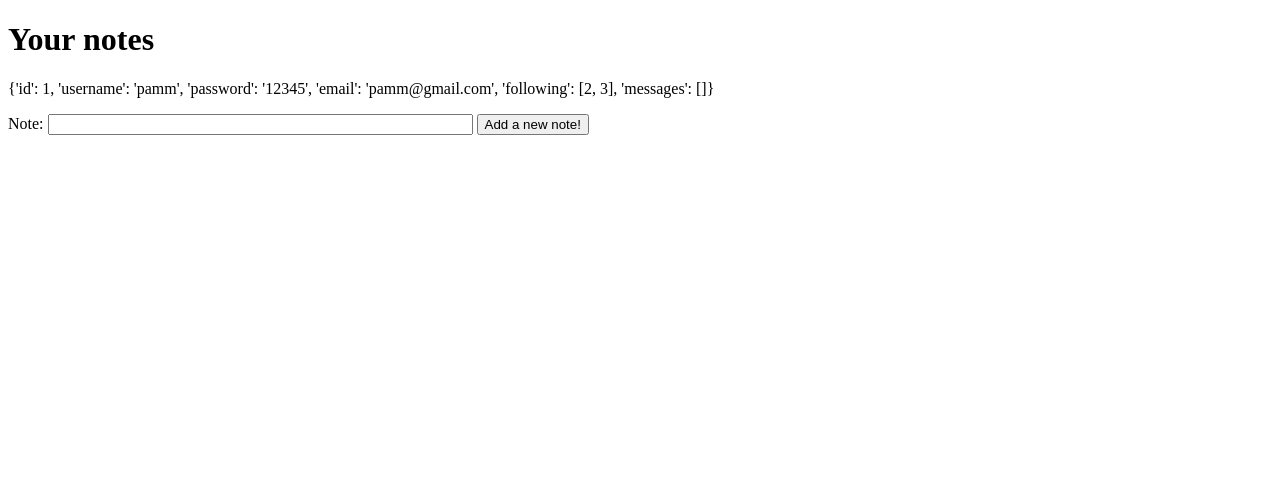
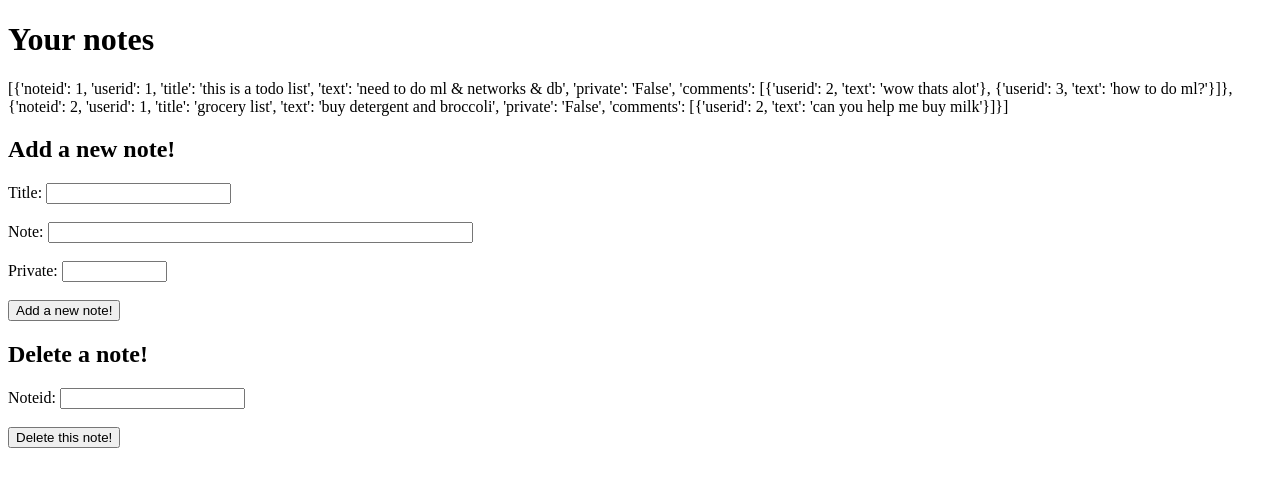
Before and after one commit to pammelang/list-rest, a Flask app: page /notes in a window 1280 px wide. Shown: the top 487 px of the page. Run offline with Flask 2, Linux system fonts and the light colour scheme.

Commit message:
Chages made
To notes/cmments routes

```diff
--- a/app/app.py
+++ b/app/app.py
@@ -4,6 +4,7 @@ from forms import SignupForm, NoteForm, CommentForm
 from flask_sqlalchemy import SQLAlchemy
 import tempfile
 import os.path
+
 
 
 
@@ -17,7 +18,68 @@ app.config['SQLALCHEMY_DATABASE_URI'] = 'sqlite:///' + os.path.join(tempfile.get
 db = SQLAlchemy(app)
 login_manager = LoginManager()
 login_manager.init_app(app)
-data = json.load(open('data.json'))
+
+users = [
+    {
+        "id": 1,
+        "username": "pamm",
+        "password": "12345",
+        "email": "pamm@gmail.com",
+        "following": [2, 3],
+        "messages": []
+    },
+    {
+        "id": 2,
+        "username": "val",
+        "password": "12345",
+        "email": "val@gmail.com",
+        "following": [1, 3],
+        "messages": []
+    },
+    {
+        "id": 3,
+        "username": "tom",
+        "password": "12345",
+        "email": "tom@gmail.com",
+        "following": [1, 2],
+        "messages": []
+    },
+    {
+        "id": 4,
+        "username": "dan",
+        "password": "12345",
+        "email": "dan@gmail.com",
+        "following": [2],
+        "messages": []
+    }
+]
+notes = [
+    {
+        "noteid": 1,
+        "userid": 1,
+        "title": "this is a todo list",
+        "text": "need to do ml & networks & db",
+        "private": "False",
+        "comments": [{"userid": 2, "text": "wow thats alot"}, {"userid": 3, "text": "how to do ml?"}]
+    },
+    {
+        "noteid": 2,
+        "userid": 1,
+        "title": "grocery list",
+        "text": "buy detergent and broccoli",
+        "private": "False",
+        "comments": [{"userid": 2, "text": "can you help me buy milk"}]
+    },
+    {
+        "noteid": 3,
+        "userid": 3,
+        "title": "reminder",
+        "text": "meet val at 3pm tomorrow",
+        "private": "True",
+        "comments": []
+    }
+]
+
 
 @login_manager.user_loader
 def load_user(email):
@@ -44,7 +106,7 @@ def signup():
                 login_user(newuser)
                 return "User created!!!"
         else:
-            return "Form didn't validateeee"
+            return "Form didn't validate"
 
 @app.route('/login', methods=['GET','POST'])
 def login():
@@ -71,33 +133,69 @@ def logout():
     logout_user()
     return "Logged out"
 
-@app.route("/notes", methods = ['GET','POST'])
-def notes():
-    form = NoteForm()
-    #id = User.get_id()
+@app.route("/notes", methods = ['GET','POST','DELETE'])
+def routes():
+    form = NoteForm(request.form)
     id = 1
-    print("iam here")
     if request.method == 'GET':
-        context=data['users'][id-1]
-        return render_template('notes.html', context=context, form = form)
+
+        user_notes=[]
+        for note in notes:
+            if note['userid'] == id:
+                user_notes.append(note)
+        return render_template('notes.html', context=user_notes, form = form)
     elif request.method == 'POST':
-        print("here")
-        if form.validate_on_submit():
-            data['users'][id-1]['messages'].append("hello")
-            print(data['users'][id-1])
-            return render_template('notes.html', form = form)
+        private = form.private.data
+        title = form.title.data
+        text = form.note.data
+        noteid = len(notes)
+        temp = {'noteid':noteid, 'userid':id,'title':title,'text':text,'private':private,'comments':[]}
+        notes.append(temp)
+        user_notes=[]
+        for note in notes:
+            if note['userid'] == id:
+                user_notes.append(note)
+        return render_template('notes.html', context=user_notes, form = form)
 
+    elif request.method == 'DELETE':
+        noteid = form.noteid.data
+        user_notes=[]
+        print("hre")
+        for note in notes:
+            print("in here")
+            if note['noteid'] == noteid:
+                print('hi')
+                del note
+                print(notes)
+            if note['userid'] == id:
+                user_notes.append(note)
+        #return render_template('notes.html', context=user_notes, form=form)
+    else:
+        return "fail"
 
-@app.route("/viewnotes/<int:userid>", methods = ['GET'])
-def viewnotes(userid):
-    for user in data['users']:
-        if user['id'] == userid:
-            person = user
-    user_notes = []
-    for note in data['notes']:
-        if note['userid'] == userid and note['private'] == 'False':
-            user_notes.append(note)
-    return jsonify({person['username'] + '\'s notes': user_notes})
+@app.route("/viewnotes", methods = ['GET','POST'])
+@app.route("/viewnotes/<int:userid>", methods = ['GET', 'POST'])
+def viewnotes(userid=None):
+    form = CommentForm()
+    if request.method == 'GET':
+        for user in users:
+            if user['id'] == userid:
+                person = user
+        user_notes = []
+        for note in notes:
+            if note['userid'] == userid and note['private'] == 'False':
+                user_notes.append(note)
+        return render_template('viewnotes.html', form=form, context=user_notes)
+    elif request.method == 'POST':
+        noteid = form.noteid.data
+        comment = form.comment.data
+        user_notes=[]
+        for note in notes:
+            if note['noteid']==noteid:
+                note['comments'].append(comment)
+            if note['userid'] == userid and note['private'] == 'False':
+                user_notes.append(note)
+        return redirect(url_for('viewnotes/1'))
 
 
 #purely for authentication
--- a/app/forms.py
+++ b/app/forms.py
@@ -1,18 +1,22 @@
 from flask_wtf import Form
-from wtforms import StringField, PasswordField, SubmitField
+from wtforms import StringField, PasswordField, SubmitField, IntegerField,validators
 from wtforms.validators import Email, DataRequired
 
 class SignupForm(Form):
-    email = StringField('email',validators=[DataRequired(),Email()])
-    password = PasswordField('password', validators=[DataRequired()])
-    username = StringField(u'username', validators=[DataRequired()])
+    email = StringField('Email',validators=[DataRequired(),Email()])
+    password = PasswordField('Password', validators=[DataRequired()])
+    username = StringField(u'Username', validators=[DataRequired()])
 
     submit = SubmitField("Sign In")
 
 class NoteForm(Form):
-	note = StringField('Note:', validators = [DataRequired()])
+	note = StringField('Note: ')
+	title = StringField('Title: ')
+	private = StringField('Private: ')
+	noteid = IntegerField('Noteid: ')
 	submit = SubmitField("Add note!")
 
 class CommentForm(Form):
-	comment = StringField('comment', validators = [DataRequired()])
+	comment = StringField('Comment')
+	noteid = IntegerField('Noteid')
 	submit = SubmitField("Add comment!")
--- a/app/templates/notes.html
+++ b/app/templates/notes.html
@@ -7,10 +7,25 @@
 <body>
     <h1>Your notes</h1>
     <p> {{ context }} </p>
-    <form method="POST" action="/signup">
-
+    <h2> Add a new note! </h2>
+    <form method="POST" action="/notes">
+        {{ form.title.label }} {{ form.title(size=20)}}
+        <br/>
+        <br/>
         {{ form.note.label }} {{ form.note(size=50) }}
+        <br/>
+        <br/>
+        {{ form.private.label }} {{ form.private(size=10)}}
+        <br/>
+        <br/>
         <input type="submit" value="Add a new note!">
+    </form>
+    <h2> Delete a note! </h2>
+    <form method = "DELETE" action="/notes">
+    	{{ form.noteid.label }} {{form.noteid(size=5)}}
+    	<br/>
+    	<br/>
+    	<input type ="submit" value = "Delete this note!">
     </form>
 </body>
 </html>
--- a/app/templates/signup.html
+++ b/app/templates/signup.html
@@ -9,7 +9,10 @@
     <form method="POST" action="/signup">
         {{ form.hidden_tag() }}
         {{ form.email.label }} {{ form.email(size=20) }}
+
         {{ form.password.label }} {{ form.password(size=20) }}
+        <br/>
+        <br/>
         <input type="submit" value="Signup">
     </form>
 </body>
```
Also changed, not shown: app/templates/success.html (added, +11 -0 lines), app/templates/viewnotes.html (added, +21 -0 lines).
